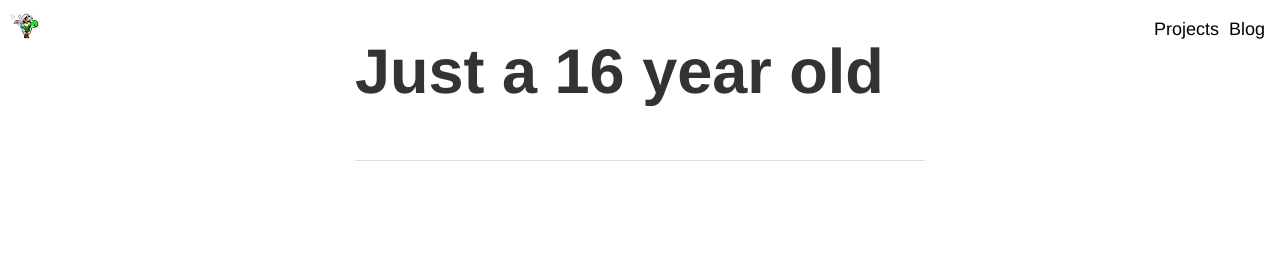
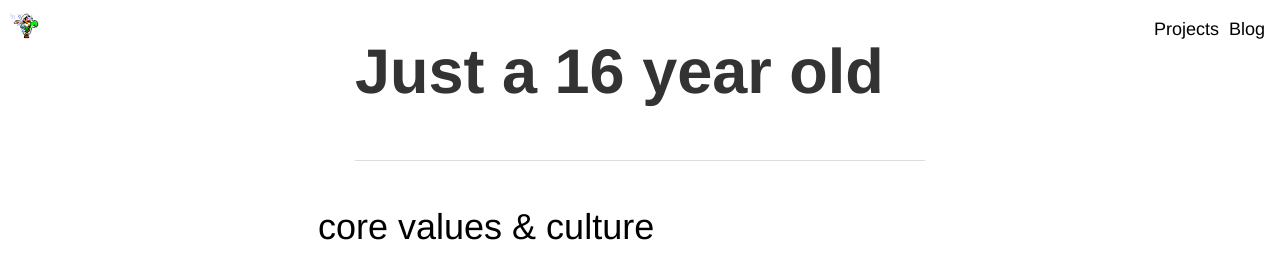
Before and after one commit to valmikrao/valmikrao.github.io, a plain HTML site: page about.html in a window 1280 px wide. Drawn offline with Linux system fonts and the light colour scheme.

Commit message:
Update about.html

```diff
--- a/about.html
+++ b/about.html
@@ -64,6 +64,10 @@
 </script>
     <script src="assets/js/jquery.min.js"></script>
     <script src="assets/bootstrap/js/bootstrap.min.js"></script>
+    <h1 style="margin: 0px 278px;font-family: "Helvetica Neue", Helvetica, Arial, sans-serif;">
+      <a href="values.html">
+        <p> core values & culture </p>
+      </a>
 </body>
 
 </html>
```
